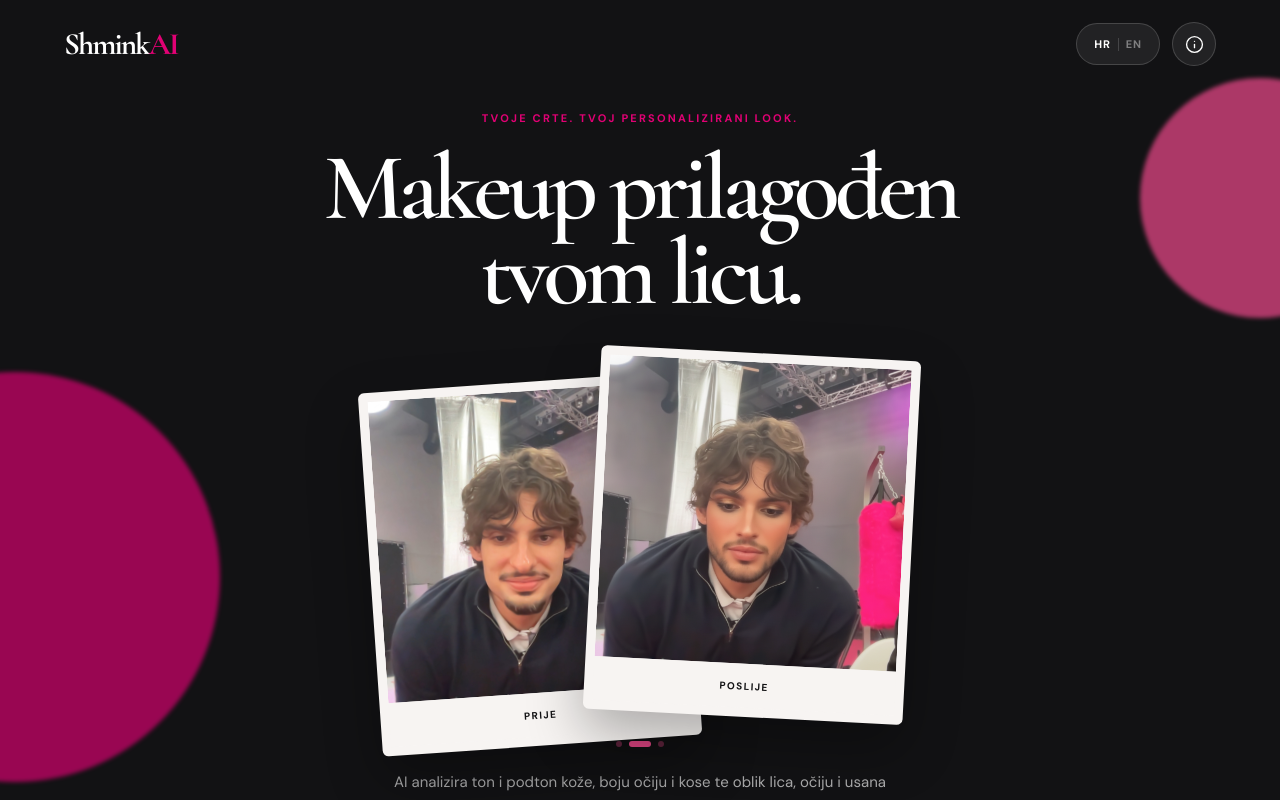
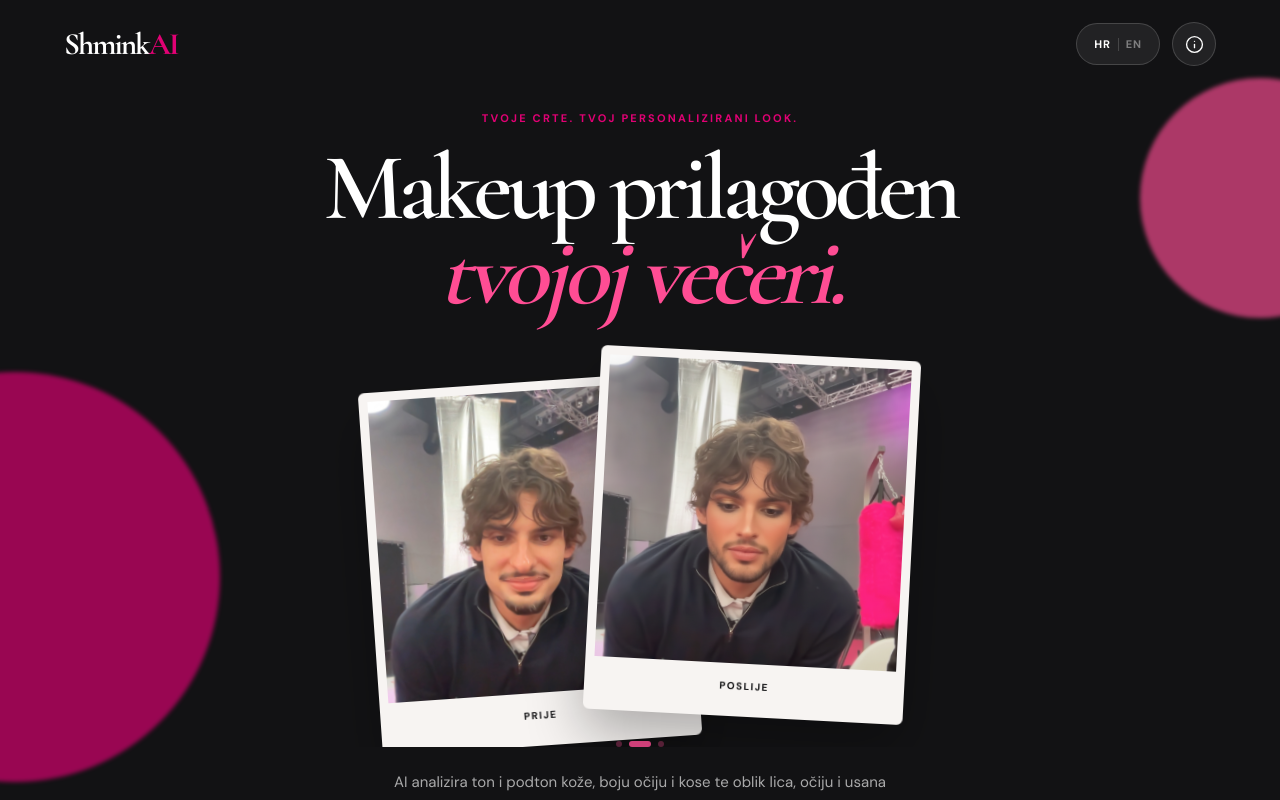
Before and after one commit to Bruno0211/shminkai, a Next.js app: page / in a window 1280 px wide. Shown: the top 800 px of the page. Built offline with nearby package versions, Linux system fonts and the light colour scheme.

Commit message:
"Animate home carousel with headline and simplify path selection"

```diff
--- a/src/app/globals.css
+++ b/src/app/globals.css
@@ -207,7 +207,38 @@ h1, h2, h3 { font-family: var(--font-cormorant), serif; }
 }
 .look-card-before { left: 10%; transform: rotate(-4deg) translateY(8%); }
 .look-card-after { right: 10%; transform: rotate(3deg); z-index: 2; }
-.carousel-dots { bottom: 0; display: flex; gap: 7px; left: 50%; position: absolute; transform: translateX(-50%); }
+/* Home carousel swap, in sync with the headline ending: the old pair tips over
+   and falls out to the bottom left, then the next pair rises up from the bottom
+   right. While swapping, the carousel clips its bottom edge so cards drop out of
+   and rise into the frame without crossing the text below. */
+.look-carousel.is-swapping { clip-path: inset(-100vh -100vw 0 -100vw); }
+.look-pair { inset: 0; position: absolute; z-index: 2; }
+.look-pair.is-leaving { pointer-events: none; z-index: 3; }
+.is-leaving .look-card { transform-origin: 15% 100%; }
+.is-leaving .look-card-before { animation: fall-left-before .65s cubic-bezier(.55,0,.85,.35) both; }
+.is-leaving .look-card-after { animation: fall-left-after .65s cubic-bezier(.55,0,.85,.35) .05s both; }
+@keyframes fall-left-before {
+  0% { transform: rotate(-4deg) translateY(8%); }
+  25% { transform: translate(-3%, 6%) rotate(-11deg); }
+  80% { opacity: 1; }
+  100% { opacity: 0; transform: translate(-85%, 170%) rotate(-40deg); }
+}
+@keyframes fall-left-after {
+  0% { transform: rotate(3deg); }
+  25% { transform: translate(-3%, 2%) rotate(-5deg); }
+  80% { opacity: 1; }
+  100% { opacity: 0; transform: translate(-100%, 175%) rotate(-32deg); }
+}
+.is-entering .look-card-before { animation: rise-right-before .75s cubic-bezier(.2,.85,.3,1.1) .5s both; }
+.is-entering .look-card-after { animation: rise-right-after .75s cubic-bezier(.2,.85,.3,1.1) .6s both; }
+@keyframes rise-right-before { from { transform: translate(70%, 120%) rotate(18deg); } }
+@keyframes rise-right-after { from { transform: translate(55%, 125%) rotate(22deg); } }
+
+.headline-rotator { color: #ff4d94; display: block; font-style: italic; }
+.headline-ending { animation: ending-in .6s cubic-bezier(.2,.8,.2,1) both; display: inline-block; }
+@keyframes ending-in { from { filter: blur(10px); opacity: 0; transform: translateY(.35em); } }
+
+.carousel-dots { bottom: 0; z-index: 4; display: flex; gap: 7px; left: 50%; position: absolute; transform: translateX(-50%); }
 .carousel-dots button { background: #ff4d94; border: 0; border-radius: 20px; cursor: pointer; height: 6px; opacity: .3; padding: 0; transition: width .2s, opacity .2s; width: 6px; }
 .carousel-dots button[aria-current="true"] { opacity: .8; width: 22px; }
 
@@ -251,11 +282,6 @@ h1, h2, h3 { font-family: var(--font-cormorant), serif; }
 .section-heading h1 { font-size: clamp(32px, 3.5vw, 44px); letter-spacing: -.045em; line-height: .95; margin: 0; }
 .section-heading p { color: rgba(255,255,255,.6); font-size: 13px; line-height: 1.6; margin: 15px auto; max-width: 450px; }
 .selector-layout { align-items: center; display: flex; justify-content: center; margin: 10px 0 0; position: relative; }
-.option-list { display: flex; flex-direction: column; gap: 27px; left: 0; position: absolute; top: 50%; transform: translate(56px, -50%); }
-.option-list button { background: none; border: 0; color: white; cursor: pointer; opacity: .35; padding: 0; text-align: left; transition: opacity .2s; }
-.option-list button.active { opacity: 1; }
-.option-list small { display: block; font-size: 9px; letter-spacing: .15em; margin-bottom: 6px; }
-.option-list strong { font-family: var(--font-cormorant), serif; font-size: 23px; }
 .option-deck { aspect-ratio: 610 / 570; position: relative; width: min(52vw, 610px); }
 .option-card {
   align-items: center;
@@ -702,9 +728,7 @@ h1, h2, h3 { font-family: var(--font-cormorant), serif; }
 .look-builder button:focus-visible, .look-builder input:focus-visible { outline: 2px solid #ff4d94; outline-offset: 2px; }
 
 @media (max-width: 900px) {
-  .selector-layout { flex-direction: column; gap: 22px; }
-  .option-list { flex-direction: row; justify-content: flex-start; margin-left: 56px; order: 2; position: static; transform: none; width: calc(100% - 56px); }
-  .option-list button { text-align: left; }
+  .selector-layout { flex-direction: column; }
   .option-deck { aspect-ratio: auto; height: clamp(390px, 116vw, 510px); order: 1; width: min(calc(100% - 24px), 500px); }
   .option-card { height: calc(100% - 20px); }
   .option-card.passive { transform: translate(18px, 15px) rotate(3deg) scale(.97); }
@@ -737,7 +761,6 @@ h1, h2, h3 { font-family: var(--font-cormorant), serif; }
   .home-orb-one { height: 280px; width: 280px; }
   .dialog-card { max-height: calc(100dvh - 32px); overflow-y: auto; padding: 34px 27px 27px; }
   .selector-main { padding: 20px 18px 50px; }
-  .option-list strong { font-size: 19px; }
   .option-card { padding: clamp(18px, 5vw, 26px); }
   .option-visual { height: clamp(118px, 38vw, 172px); width: clamp(118px, 38vw, 172px); }
   .option-card-copy h2 { font-size: clamp(29px, 8vw, 37px); }
@@ -780,8 +803,6 @@ h1, h2, h3 { font-family: var(--font-cormorant), serif; }
   .look-card { width: min(61%, 220px); }
   .primary-button, .secondary-button { max-width: 100%; }
   .option-card { padding: 22px 18px; }
-  .option-list { gap: 18px; }
-  .option-list strong { font-size: 17px; }
   .choice-grid { grid-template-columns: repeat(2, 1fr); }
   .camera-dialog-actions { grid-template-columns: 1fr; }
   .result-actions { align-items: stretch; flex-direction: column; }
--- a/src/components/before-after-carousel.tsx
+++ b/src/components/before-after-carousel.tsx
@@ -1,40 +1,84 @@
 "use client";
 
 import Image from "next/image";
-import { useEffect, useState } from "react";
+import { useState } from "react";
 import type { CarouselLook } from "@/lib/carousel";
 import { useLocale } from "./locale-provider";
 
-export function BeforeAfterCarousel({ looks }: { looks: CarouselLook[] }) {
-  const [index, setIndex] = useState(0);
+function LookPair({
+  look,
+  className,
+  decorative = false,
+  onAnimationEnd,
+}: {
+  look: CarouselLook;
+  className: string;
+  decorative?: boolean;
+  onAnimationEnd?: () => void;
+}) {
   const { t } = useLocale();
+  return (
+    <div className={className} aria-hidden={decorative || undefined}>
+      <div className="look-card look-card-before">
+        <div className="look-card-photo">
+          <Image src={look.before} alt={decorative ? "" : `${t("before")} makeup`} fill priority sizes="(max-width: 700px) 68vw, 520px" />
+        </div>
+        <span>{t("before")}</span>
+      </div>
+      <div className="look-card look-card-after" onAnimationEnd={onAnimationEnd}>
+        <div className="look-card-photo">
+          <Image src={look.after} alt={decorative ? "" : `${t("after")} makeup`} fill priority sizes="(max-width: 700px) 68vw, 520px" />
+        </div>
+        <span>{t("after")}</span>
+      </div>
+    </div>
+  );
+}
 
-  useEffect(() => {
-    if (looks.length < 2) return;
-    const timer = window.setInterval(
-      () => setIndex((current) => (current + 1) % looks.length),
-      5000,
-    );
-    return () => window.clearInterval(timer);
-  }, [looks.length]);
+// `step` comes from the home page timer that also swaps the headline ending, so
+// each swap drops the current pair out to the bottom left and raises the next
+// one from the bottom right. The swap ends when the new pair has settled.
+export function BeforeAfterCarousel({
+  looks,
+  step,
+  onSelect,
+}: {
+  looks: CarouselLook[];
+  step: number;
+  onSelect: (step: number) => void;
+}) {
+  const count = Math.max(looks.length, 1);
+  const index = step % count;
+  const [shownStep, setShownStep] = useState(step);
+  const [leaving, setLeaving] = useState<{ index: number; step: number } | null>(null);
+
+  // Adjust state during render when the step changes (no extra effect pass).
+  if (step !== shownStep) {
+    const previousIndex = shownStep % count;
+    setShownStep(step);
+    setLeaving(previousIndex === index ? null : { index: previousIndex, step: shownStep });
+  }
 
   const look = looks[index] ?? looks[0];
   if (!look) return null;
+  const leavingLook = leaving ? looks[leaving.index] : undefined;
 
   return (
-    <div className="look-carousel" aria-live="polite">
-      <div className="look-card look-card-before">
-        <div className="look-card-photo">
-          <Image src={look.before} alt={`${t("before")} makeup`} fill priority sizes="(max-width: 700px) 68vw, 520px" />
-        </div>
-        <span>{t("before")}</span>
-      </div>
-      <div className="look-card look-card-after">
-        <div className="look-card-photo">
-          <Image src={look.after} alt={`${t("after")} makeup`} fill priority sizes="(max-width: 700px) 68vw, 520px" />
-        </div>
-        <span>{t("after")}</span>
-      </div>
+    <div className={`look-carousel${leaving ? " is-swapping" : ""}`} aria-live="polite">
+      {leaving && leavingLook && (
+        <LookPair
+          key={`leaving-${leaving.step}`}
+          look={leavingLook}
+          className="look-pair is-leaving"
+          decorative
+        />
+      )}
+      <LookPair
+        key={`pair-${step}`}
+        look={look}
+        className={`look-pair${leaving ? " is-entering" : ""}`}
+        onAnimationEnd={leaving ? () => setLeaving(null) : undefined}
+      />
       <div className="carousel-dots" aria-label="Slides">
         {looks.map((_, dot) => (
           <button
@@ -42,7 +86,9 @@ export function BeforeAfterCarousel({ looks }: { looks: CarouselLook[] }) {
             key={dot}
             aria-label={`Slide ${dot + 1}`}
             aria-current={dot === index}
-            onClick={() => setIndex(dot)}
+            onClick={() => {
+              if (dot !== index) onSelect(step + ((dot - index + count) % count));
+            }}
           />
         ))}
       </div>
--- a/src/components/home-page-content.tsx
+++ b/src/components/home-page-content.tsx
@@ -2,15 +2,45 @@
 
 import Link from "next/link";
 import { ArrowUpRight, ShieldCheck } from "lucide-react";
-import { useState } from "react";
+import { useEffect, useState } from "react";
 import type { CarouselLook } from "@/lib/carousel";
 import { BeforeAfterCarousel } from "@/components/before-after-carousel";
 import { useLocale } from "@/components/locale-provider";
 import { AppHeader, Dialog } from "@/components/ui";
 
+// One timer drives both the headline ending and the Polaroid pair, so the
+// cards change in sync with the text.
+const SLIDE_MS = 3200;
+const headlineEndings = ["homeTitleFace", "homeTitleNight", "homeTitleOutfit"] as const;
+
+// The last words of the headline cycle through what the look adapts to.
+// Screen readers and search get the full static title via aria-label.
+function AnimatedHeadline({ step }: { step: number }) {
+  const { t } = useLocale();
+  const ending = headlineEndings[step % headlineEndings.length];
+
+  return (
+    <h1 aria-label={t("homeTitle")}>
+      <span aria-hidden="true">
+        {t("homeTitlePrefix")}{" "}
+        <span className="headline-rotator">
+          <span className="headline-ending" key={step}>{t(ending)}</span>
+        </span>
+      </span>
+    </h1>
+  );
+}
+
 export function HomePageContent({ looks }: { looks: CarouselLook[] }) {
   const [infoOpen, setInfoOpen] = useState(false);
+  const [step, setStep] = useState(0);
   const { t } = useLocale();
+
+  // Restarts after a manual dot click, so the next swap is a full interval away.
+  useEffect(() => {
+    const timer = window.setTimeout(() => setStep((current) => current + 1), SLIDE_MS);
+    return () => window.clearTimeout(timer);
+  }, [step]);
 
   return (
     <main className="home-shell">
@@ -21,9 +51,9 @@ export function HomePageContent({ looks }: { looks: CarouselLook[] }) {
       <section className="hero">
         <div className="hero-copy hero-copy-top">
           <p className="eyebrow">{t("brandTagline")}</p>
-          <h1>{t("homeTitle")}</h1>
+          <AnimatedHeadline step={step} />
         </div>
-        <BeforeAfterCarousel looks={looks} />
+        <BeforeAfterCarousel looks={looks} step={step} onSelect={setStep} />
         <div className="hero-copy hero-copy-bottom">
           <p className="hero-body">{t("homeBody")}</p>
           <Link href="/create" className="primary-button">
--- a/src/lib/i18n.ts
+++ b/src/lib/i18n.ts
@@ -4,6 +4,10 @@ export const translations = {
   hr: {
     brandTagline: "Tvoje crte. Tvoj personalizirani look.",
     homeTitle: "Makeup prilagođen tvom licu.",
+    homeTitlePrefix: "Makeup prilagođen",
+    homeTitleFace: "tvom licu.",
+    homeTitleNight: "tvojoj večeri.",
+    homeTitleOutfit: "tvojoj haljini.",
     homeBody:
       "AI analizira ton i podton kože, boju očiju i kose te oblik lica, očiju i usana kako bi kreirao makeup look prilagođen upravo tebi.",
     createLook: "Kreiraj personalizirani look",
@@ -115,6 +119,10 @@ export const translations = {
   en: {
     brandTagline: "Your features. Your personalized look.",
     homeTitle: "Makeup designed for your face.",
+    homeTitlePrefix: "Makeup designed for",
+    homeTitleFace: "your face.",
+    homeTitleNight: "your night out.",
+    homeTitleOutfit: "your outfit.",
     homeBody:
       "AI analyzes your skin tone and undertone, eye and hair color, and the shape of your face, eyes, and lips to create a makeup look tailored to you.",
     createLook: "Create a personalized look",
```
Also changed, not shown: src/app/create/page.tsx (+0 -14 lines), 2 other files (tests, documents, lock files or other folders).
